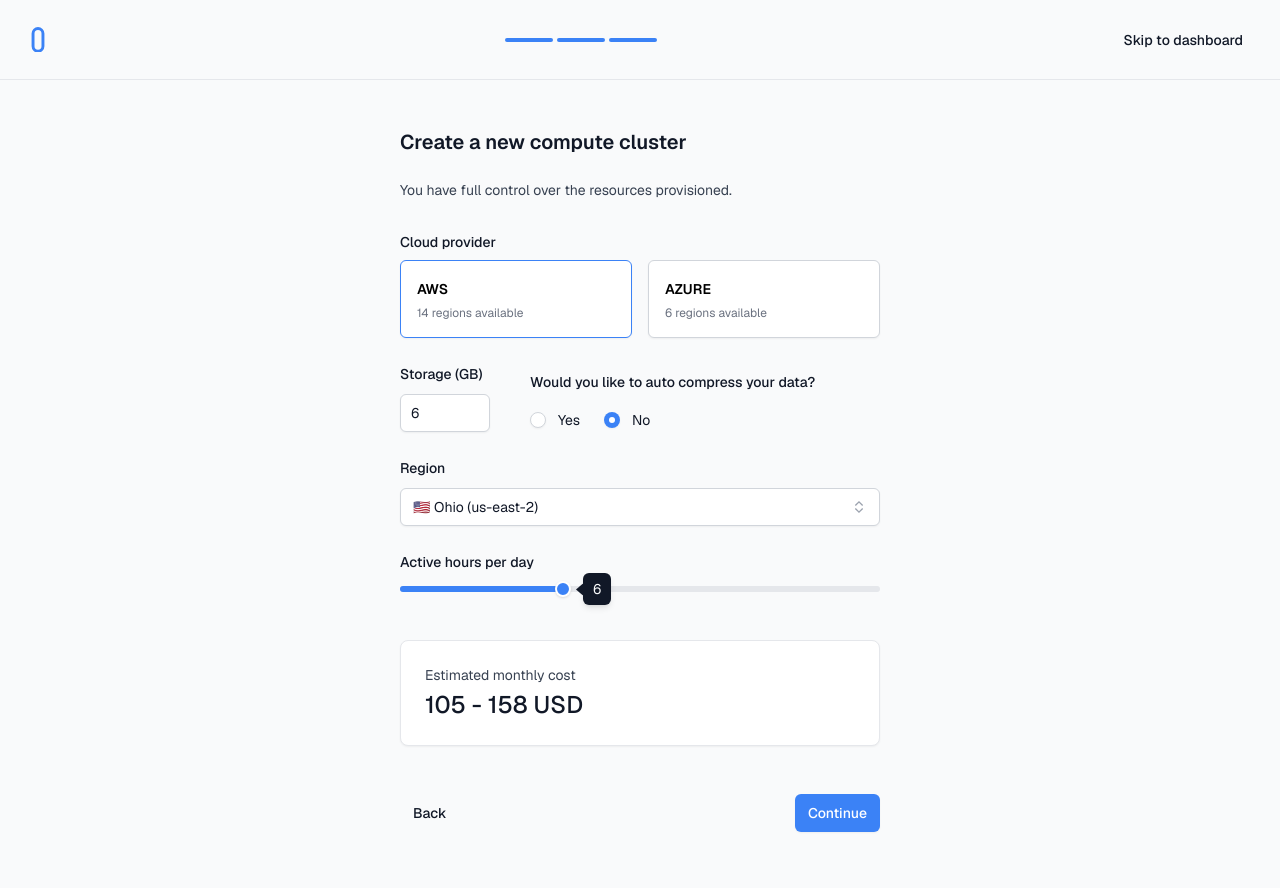
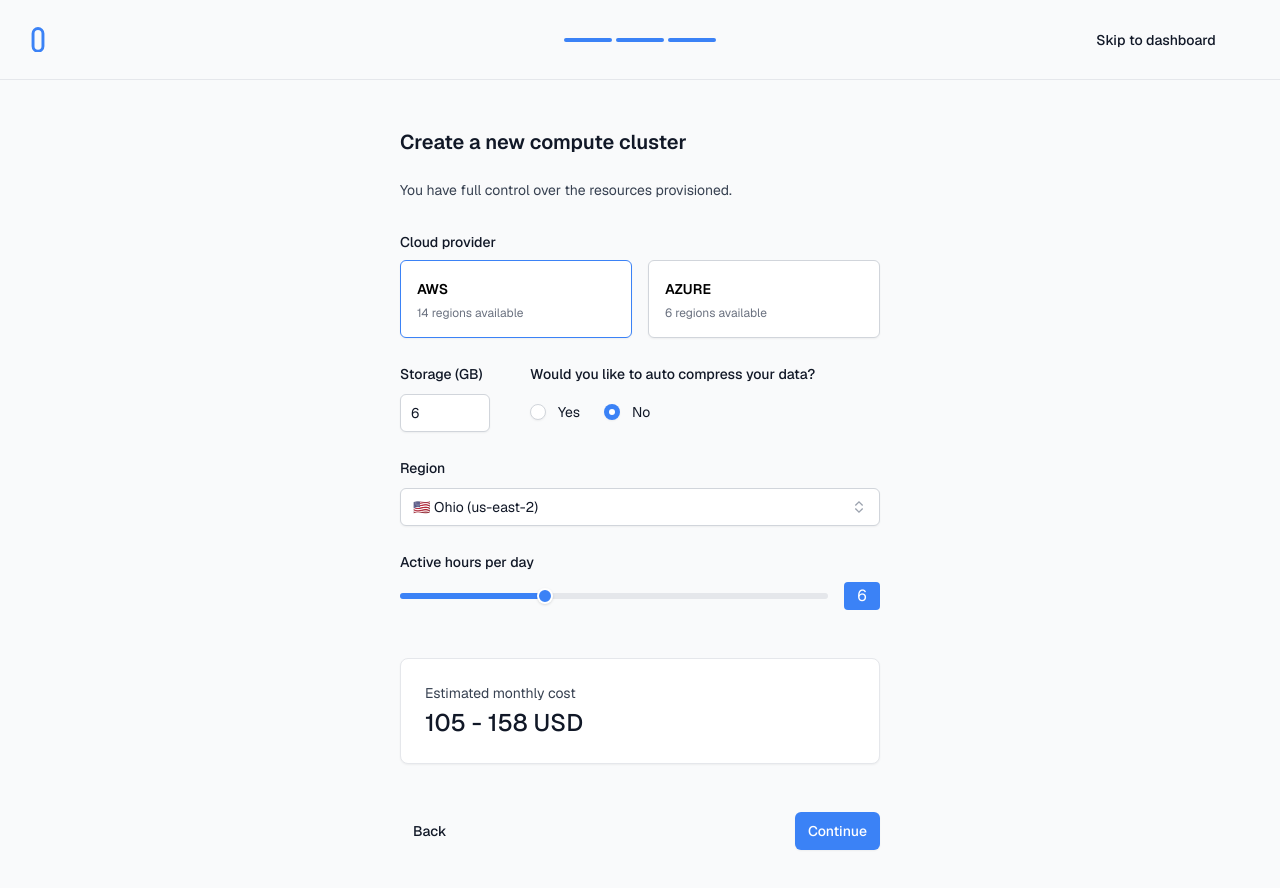
Before and after one commit to tremorlabs/template-insights, a Next.js app: page /onboarding/infrastructure in a window 1280 px wide. Shown: the top 888 px of the page. Built offline with nearby package versions, Linux system fonts and the light colour scheme.

Commit message:
update header

```diff
--- a/src/app/onboarding/infrastructure/page.tsx
+++ b/src/app/onboarding/infrastructure/page.tsx
@@ -201,7 +201,7 @@ export default function PricingCalculator() {
           </fieldset>
 
           <fieldset
-            className="animate-revealBottom flex items-start gap-10 space-y-2"
+            className="animate-revealBottom flex items-start gap-10"
             style={{
               animationDuration: "500ms",
               animationDelay: `400ms`,
@@ -278,7 +278,7 @@ export default function PricingCalculator() {
           </fieldset>
 
           <fieldset
-            className="animate-revealBottom space-y-3"
+            className="animate-revealBottom space-y-2"
             style={{
               animationDuration: "500ms",
               animationDelay: `800ms`,
@@ -292,6 +292,7 @@ export default function PricingCalculator() {
               Active hours per day
             </Label>
 
+            <div className="flex flex-nowrap gap-4">
               <Slider
                 value={activeHours}
                 onValueChange={setActiveHours}
@@ -300,6 +301,10 @@ export default function PricingCalculator() {
                 max={24}
                 step={1}
               />
+              <div className="flex h-7 w-10 items-center justify-center rounded bg-blue-500 text-white">
+                <span className="tabular-nums">{activeHours}</span>
+              </div>
+            </div>
           </fieldset>
 
           <Card
--- a/src/app/onboarding/layout.tsx
+++ b/src/app/onboarding/layout.tsx
@@ -30,7 +30,7 @@ const StepProgress = ({ steps }: StepProgressProps) => {
   )
 
   return (
-    <div className="flex flex-nowrap gap-1">
+    <div className="flex flex-nowrap gap-1 mx-auto">
       {steps.map((step, index) => (
         <div
           key={step.name}
@@ -55,12 +55,12 @@ const Layout = ({
     <>
       <header
         className={cx(
-          "fixed inset-x-0 top-0 flex items-center justify-between border-b bg-gray-50 px-6 transition-all",
+          "isolate z-50 fixed inset-x-0 top-0 grid grid-cols-[200px_auto_200px] items-center border-b bg-gray-50 px-6 transition-all",
           scrolled ? "h-12" : "h-20",
         )}
       >
         <Logo className="w-7 text-blue-500" />
-        <div aria-hidden>
+        <div aria-hidden className="w-full flex items-center ">
           <StepProgress steps={steps} />
         </div>
         <Button variant="ghost">Skip to dashboard</Button>
--- a/src/components/Slider.tsx
+++ b/src/components/Slider.tsx
@@ -2,7 +2,6 @@
 
 import * as React from "react"
 import * as SliderPrimitive from "@radix-ui/react-slider"
-import * as TooltipPrimitives from "@radix-ui/react-tooltip"
 
 import { cx, focusRing } from "@/lib/utils"
 
@@ -22,45 +21,12 @@ const Slider = React.forwardRef<
       <SliderPrimitive.Range className="absolute h-full bg-blue-500" />
     </SliderPrimitive.Track>
 
-    <TooltipPrimitives.Provider>
-      <TooltipPrimitives.Root open>
-        <TooltipPrimitives.Trigger asChild>
     <SliderPrimitive.Thumb
       className={cx(
         "block size-4 rounded-full border-2 border-white bg-blue-500 shadow transition-colors disabled:pointer-events-none disabled:opacity-50",
         focusRing,
       )}
     />
-        </TooltipPrimitives.Trigger>
-        <TooltipPrimitives.Portal>
-          <TooltipPrimitives.Content
-            side="right"
-            sideOffset={5}
-            align="center"
-            className={cx(
-              // base
-              "max-w-60 select-none rounded-md px-2.5 py-1.5 text-sm leading-5 shadow-md",
-              // text color
-              "text-gray-50 dark:text-gray-900",
-              // background color
-              "bg-gray-900 dark:bg-gray-50",
-              // transition
-              "will-change-[transform,opacity]",
-              "data-[side=bottom]:animate-slideDownAndFade data-[side=left]:animate-slideLeftAndFade data-[side=right]:animate-slideRightAndFade data-[side=top]:animate-slideUpAndFade data-[state=closed]:animate-hide",
-            )}
-          >
-            {value && value[0] !== undefined ? value[0] : 0}
-
-            <TooltipPrimitives.Arrow
-              className="border-none fill-gray-900 dark:fill-gray-50"
-              width={12}
-              height={7}
-              aria-hidden="true"
-            />
-          </TooltipPrimitives.Content>
-        </TooltipPrimitives.Portal>
-      </TooltipPrimitives.Root>
-    </TooltipPrimitives.Provider>
   </SliderPrimitive.Root>
 ))
 Slider.displayName = SliderPrimitive.Root.displayName
```
Lines whose indentation alone changed are shown as unchanged.
